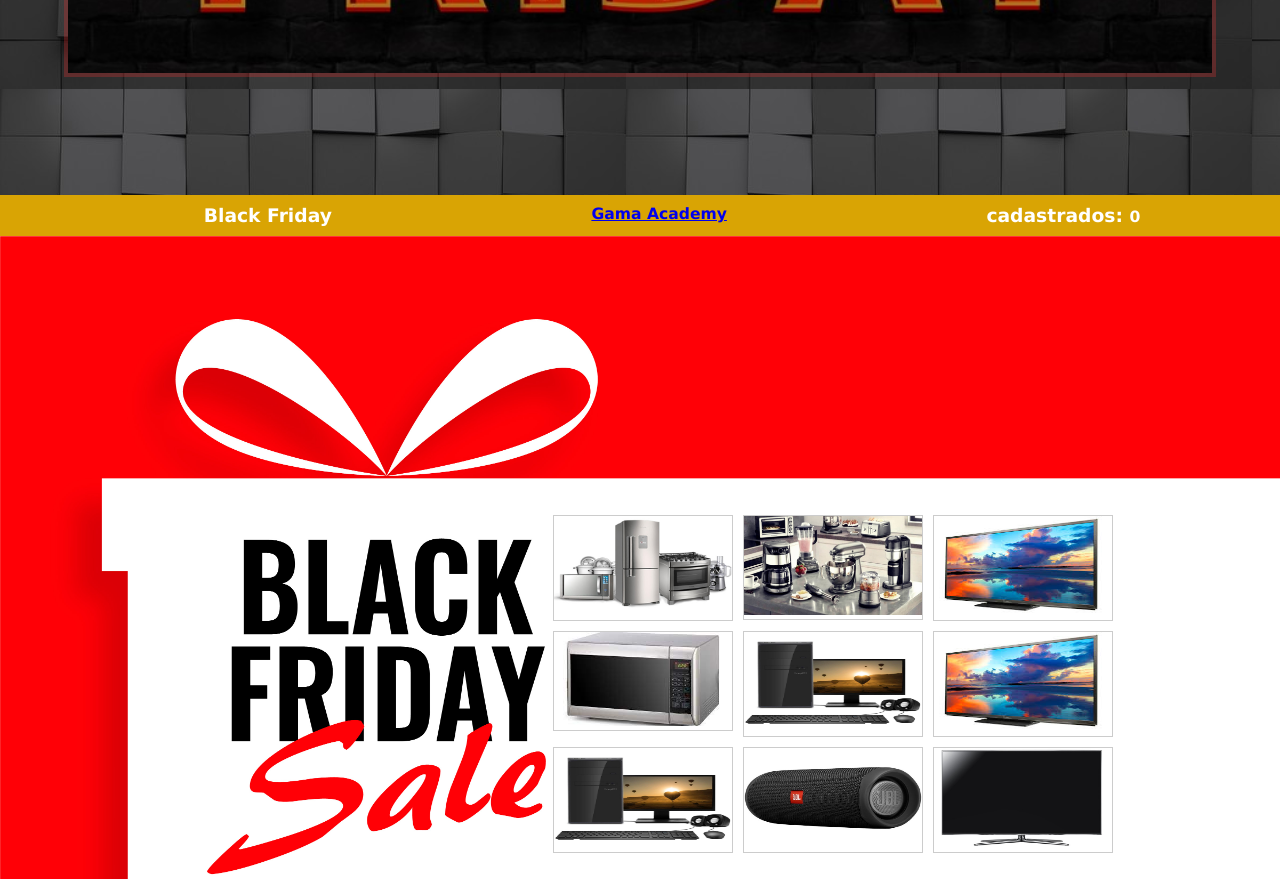
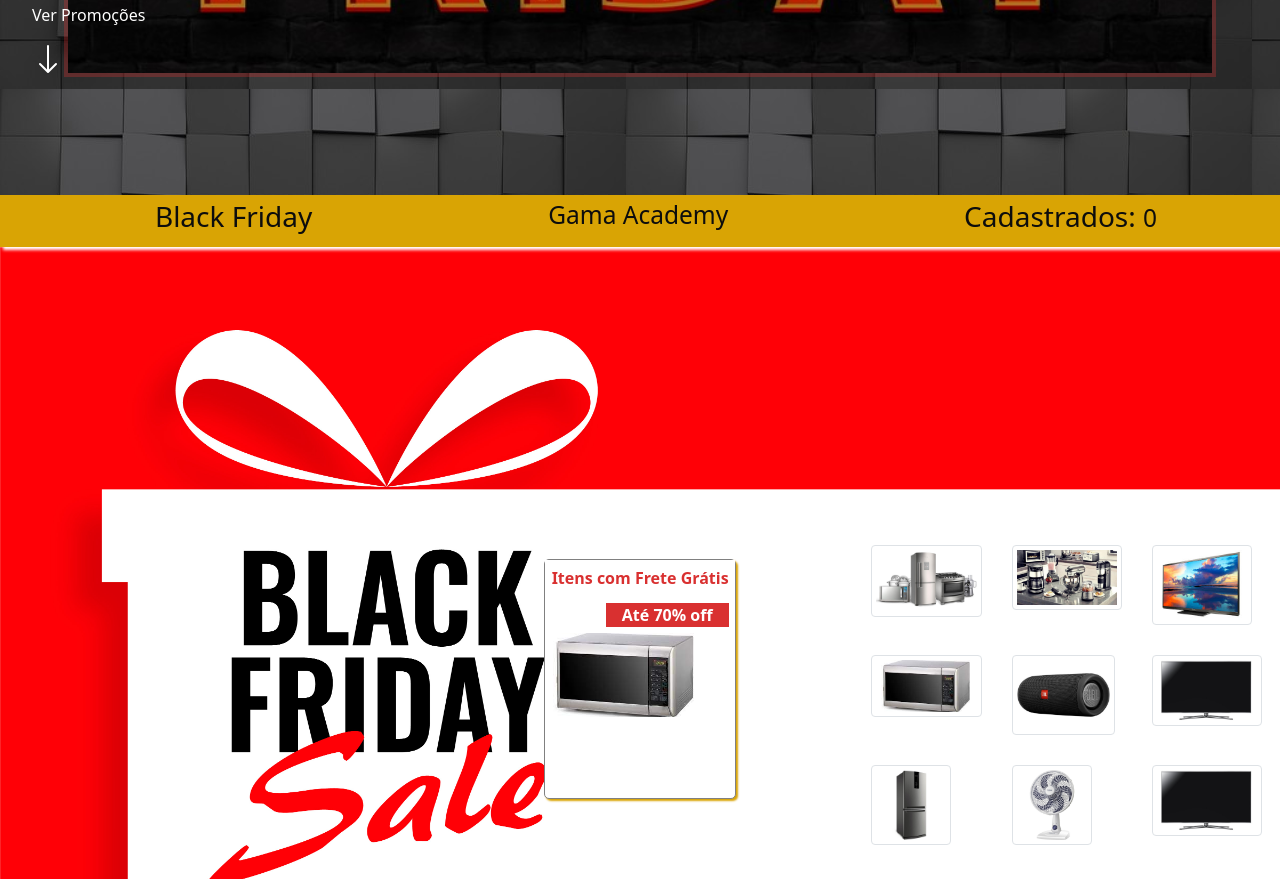
Before and after one commit to jeferls1982/FirstProjectHiringCoders2021, a plain HTML site: page index.html in a window 1280 px wide. Shown: the part 605-1484 px from the top of the page. Drawn offline with nearby package versions, Linux system fonts and the light colour scheme.

Commit message:
entrega no limite

```diff
--- a/css/style.css
+++ b/css/style.css
@@ -32,6 +32,7 @@
 .section_amarelo{
   background-image: url('../static/4813762.jpg');
     background-repeat: no-repeat;
+
 }
 
 /* -----------------------------------------------------section presentes */
@@ -39,19 +40,22 @@
   background-image: url('../static/19995032.jpg');
   height: 100vh;
   width: 100%;
-    width: 100%;
-    background-size: cover;
+  background-size: cover;
 }
-#presentes{
-
-  height: auto;
+.galeria{
   margin-top: 6rem;
+}
+.img_galery{
+  max-height: 80px;
+}
+.img_galery_sm{
+  max-height: 3rem;
 
 }
-.img_galery{
-  max-height: 100px;
-  width: auto;
-
+.galeria_sm{
+  display: flex;
+  flex-direction: column;
+  flex-wrap: wrap;
 }
 
 
@@ -85,17 +89,23 @@
   border: 4px solid #d930304d;
 }
 
-  .header {
+  .header_nav {
     background-color: #D9A404;
-    color: #ffffff;
-    padding: 10px;
-
+    color: #0D0D0D;
+    padding: 5px;
     position: -webkit-sticky;
     position: sticky;
     top: 0;
+    box-shadow: 3px 3px 3px white;
+    border: white;
   }
+  .header_nav a{
+    text-decoration: none;
+    color: #0D0D0D;
+  }
+
   #text-nav{
-      margin-left: 4rem;
+      margin-left: 2rem;
       display: flex;
       justify-content: space-around;
   }
@@ -119,7 +129,7 @@
   }
   /*--------------------------------------------------------------------cadastro */
   .aside {
-    height: 24rem;
+    height: 30rem;
     background-color: white;
     padding: 15px;
     color: #D93030;
@@ -132,6 +142,13 @@
     border-radius: 5px;
     max-width: 400px;
   }
+  #header-cadastro{
+    background-color: #D93030;
+    color: white;
+    padding: 1rem;
+    border-radius: 5px;
+  }
+
   .input_cadastro{
     margin: 10px 0;
   }
@@ -213,13 +230,23 @@
     box-shadow: 2px 2px 2px #D9A404;
 
 }
+.slides{
+  width: 100px;
+}
+#off{
+  font-size: 1rem;
+  background-color: #D93030;
+  color: white;
+  padding: 0 1rem;
+}
+
   .img-slide img{
     width: 10rem;
     display: flex;
     justify-content: center;
 }
-.card-header{
-    padding: .5rem;
+.slides-top{
+    padding: .4rem;
     background-color:white;
     font-weight: bolder;
     display: flex;
@@ -264,13 +291,13 @@ div.gallery {
   background-color: #e7c1c1;
   padding: .5rem 4rem ;
   color: #5f1313;
-  font-size: .5rem;
+  font-size: 12px;
 }
 #success{
   background-color: #b2ecbc;
-  padding: .5rem 4rem ;
+  padding: .5rem 3rem ;
   color: #0a4729;
-  font-size: .5rem;
+  font-size: 12px;
 }
 
 #loading img{
@@ -278,3 +305,11 @@ div.gallery {
 
   height: auto;
 }
+#seta-baixo{
+  position: fixed;
+  bottom: 15%;
+  left: 2rem;
+  color: white;
+
+
+}
--- a/index.html
+++ b/index.html
@@ -3,94 +3,94 @@
 
 <head>
     <meta name="viewport" content="width=device-width, initial-scale=1.0">
+    <link href="https://cdn.jsdelivr.net/npm/bootstrap@5.0.2/dist/css/bootstrap.min.css" rel="stylesheet"
+        integrity="sha384-EVSTQN3/azprG1Anm3QDgpJLIm9Nao0Yz1ztcQTwFspd3yD65VohhpuuCOmLASjC" crossorigin="anonymous">
     <link rel="stylesheet" href="css/style.css">
     <title>Imperdível</title>
 </head>
 
 <body>
+
     <section class="section-container background-section">
         <img src="static/logo.jpg" alt="" height="auto" width="90%">
     </section>
 
 
-    <div class="header">
-        <h3 id="text-nav">Black Friday
+    <div class="header_nav">
+        <h3 id="text-nav"><a href="index.html">Black Friday</a>
             <small><a href="https://www.gama.academy/" target="_blank">Gama Academy</a> </small>
-            <span>cadastrados: <small id="count_email"> </small></span>
+            <span><a href="emails.html"> Cadastrados: <small id="count_email"> </small></a></span>
 
         </h3>
 
     </div>
 
 
-    <section class="section-container section_presente">
-        <div class="col-4">
+    <section class="section-container section_presente ">
+        <div class="col-sm-4 ">
+
         </div>
 
 
-        <div id="presentes" class="col-6">
-            <div class="gallery">
-                <a target="_blank" href="img_5terre.jpg">
-                    <img src="static/eletro1.jpg" alt="eletro" class="img_galery">
-                </a>
 
+        <div class="col-sm-4 d-flex justify-content-center">
+            <!-- --------------------------------------------slides    -------------->
+            <section id="div-slides">
+                <div class="slides-top">
+                    <span id="frete-gratis">Itens com Frete Grátis</span>
+                </div>
+                <div class="slides-top">
+                    <span id="off">Até 70% off</span>
+                </div>
+                <div class="">
+                    <section class="img-slide">
+                        <img class="slides" src="static/geladeira.jpeg">
+                        <img class="slides" src="static/ventilador.jpg">
+                        <img class="slides" src="static/mondas.jpeg">
+                    </section>
+                </div>
+
+            </section>
+            <!-- --------------------------------------------fim  slides    -------------->
+
+        </div>
+        <div class="col-sm-4 galeria d-none d-md-block">
+            <div class="row">
+                <div class="col-4 ">
+                    <img src="static/eletro1.jpg" alt="eletro" class="img_galery img-thumbnail">
+                </div>
+                <div class="col-4 ">
+                    <img src="static/eletro2.jpg" alt="Forest" class="img_galery img-thumbnail">
+                </div>
+                <div class="col-4 ">
+                    <img src="static/tv.jpeg" alt="Northern Lights" class="img_galery img-thumbnail">
+                </div>
             </div>
+            <div class="row">
+                <div class="col-4">
+                    <img src="static/mondas.jpeg" alt="Mountains" class="img_galery img-thumbnail">
+                </div>
+                <div class="col-4">
+                    <img src="static/jbl.jpg" alt="Mountains" class="img_galery img-thumbnail">
+                </div>
+                <div class="col-4 ">
+                    <img src="static/tv.jpg" alt="Mountains" class="img_galery img-thumbnail">
 
-            <div class="gallery">
-                <a target="_blank" href="img_forest.jpg">
-                    <img src="static/eletro2.jpg" alt="Forest" class="img_galery">
-                </a>
+                </div>
+            </div>
+            <div class="row">
+                <div class="col-4">
+                    <img src="static/geladeira.jpeg" alt="Mountains" class="img_galery img-thumbnail">
+                </div>
+                <div class="col-4">
+                    <img src="static/ventilador.jpg" alt="Mountains" class="img_galery img-thumbnail">
+                </div>
+                <div class="col-4 ">
+                    <img src="static/tv.jpg" alt="Mountains" class="img_galery img-thumbnail">
 
-            </div>
-
-            <div class="gallery">
-                <a target="_blank" href="img_lights.jpg">
-                    <img src="static/tv.jpeg" alt="Northern Lights" class="img_galery">
-                </a>
-
-            </div>
-
-            <div class="gallery">
-                <a target="_blank" href="img_mountains.jpg">
-                    <img src="static/mondas.jpeg" alt="Mountains" class="img_galery">
-                </a>
-
-            </div>
-            <div class="gallery">
-                <a target="_blank" href="img_5terre.jpg">
-                    <img src="static/computador.jpg" alt="Cinque Terre" class="img_galery">
-                </a>
-
-            </div>
-
-            <div class="gallery">
-                <a target="_blank" href="img_forest.jpg">
-                    <img src="static/tv.jpeg" alt="Forest" class="img_galery">
-                </a>
-
-            </div>
-
-            <div class="gallery">
-                <a target="_blank" href="img_lights.jpg">
-                    <img src="static/computador.jpg" alt="Northern Lights" class="img_galery">
-                </a>
-
-            </div>
-
-            <div class="gallery">
-                <a target="_blank" href="img_mountains.jpg">
-                    <img src="static/jbl.jpg" alt="Mountains" class="img_galery">
-                </a>
-
-            </div>
-            <div class="gallery">
-                <a target="_blank" href="img_mountains.jpg">
-                    <img src="static/tv.jpg" alt="Mountains" class="img_galery">
-                </a>
-
+                </div>
             </div>
         </div>
-
 
 
     </section>
@@ -100,29 +100,14 @@
 
 
 
-    <section class=" section_amarelo">
-        <!-- --------------------------------------------slides    -------------->
-        <section id="div-slides">
-            <div class="card-footer">
-                <span id="frete-gratis">Itens com Frete Grátis</span>
-            </div>
-            <div class="card-header">
-                <span id="off">Até 70% off</span>
-            </div>
-            <div class="card-body">
-                <section class="img-slide">
-                    <img class="slides" src="static/geladeira.jpeg">
-                    <img class="slides" src="static/ventilador.jpg">
-                    <img class="slides" src="static/mondas.jpeg">
-                </section>
-            </div>
-
-        </section>
-        <!-- --------------------------------------------fim  slides    -------------->
+    <section class="section-container section_amarelo">
 
 
         <!-- -------------------------------------------------------form cadastro -->
         <div class="aside">
+            <div id='header-cadastro' class="">
+                Cadastre seu email e receba nossas super ofertas
+            </div>
             <form id="form_cadastro" method="POST" class="form_cadastro" onsubmit="save_email()">
                 <p class="input_cadastro">
                     <label for="nome">Nome</label>
@@ -133,12 +118,13 @@
                     <label for="email">Email</label>
                     <input type="email" name="email" id="email" placeholder="Email">
                 </p>
-                <p class="input_cadastro">
-                <div id="loading" class="loading" style="display: none;">
-                    <img src="static/load.gif" alt="">
-                </div>
-                <small id="erro" style="display: none;"></small>
-                <small id="success" style="display: none;"></small>
+                <p class="">
+                    <small id="info" style="display: block;">Preencha com seus dados:</small>
+                    <center id="loading" class="loading" style="display: none;">
+                        <img src="static/load.gif" alt="">
+                    </center>
+                    <small id="erro" style="display: none;"></small>
+                    <small id="success" style="display: none;"></small>
                 </p>
                 <p class="center">
                     <input type="submit" id="submit" />
@@ -157,6 +143,17 @@
         <p>®Jeferson Luis Silveira</p>
     </div>
 
+    <div id="seta-baixo">
+        <p>Ver Promoções</p>
+        <svg xmlns="http://www.w3.org/2000/svg" width="2rem" height="2rem" fill="currentColor"
+            class="bi bi-arrow-down text-white" viewBox="0 0 16 16">
+            <path fill-rule="evenodd"
+                d="M8 1a.5.5 0 0 1 .5.5v11.793l3.146-3.147a.5.5 0 0 1 .708.708l-4 4a.5.5 0 0 1-.708 0l-4-4a.5.5 0 0 1 .708-.708L7.5 13.293V1.5A.5.5 0 0 1 8 1z" />
+        </svg>
+    </div>
+
+
+
 </body>
 <script src="js/script.js"></script>
 
```
Also changed, not shown: emails.html (added, +59 -0 lines), js/script.js (+24 -5 lines).
